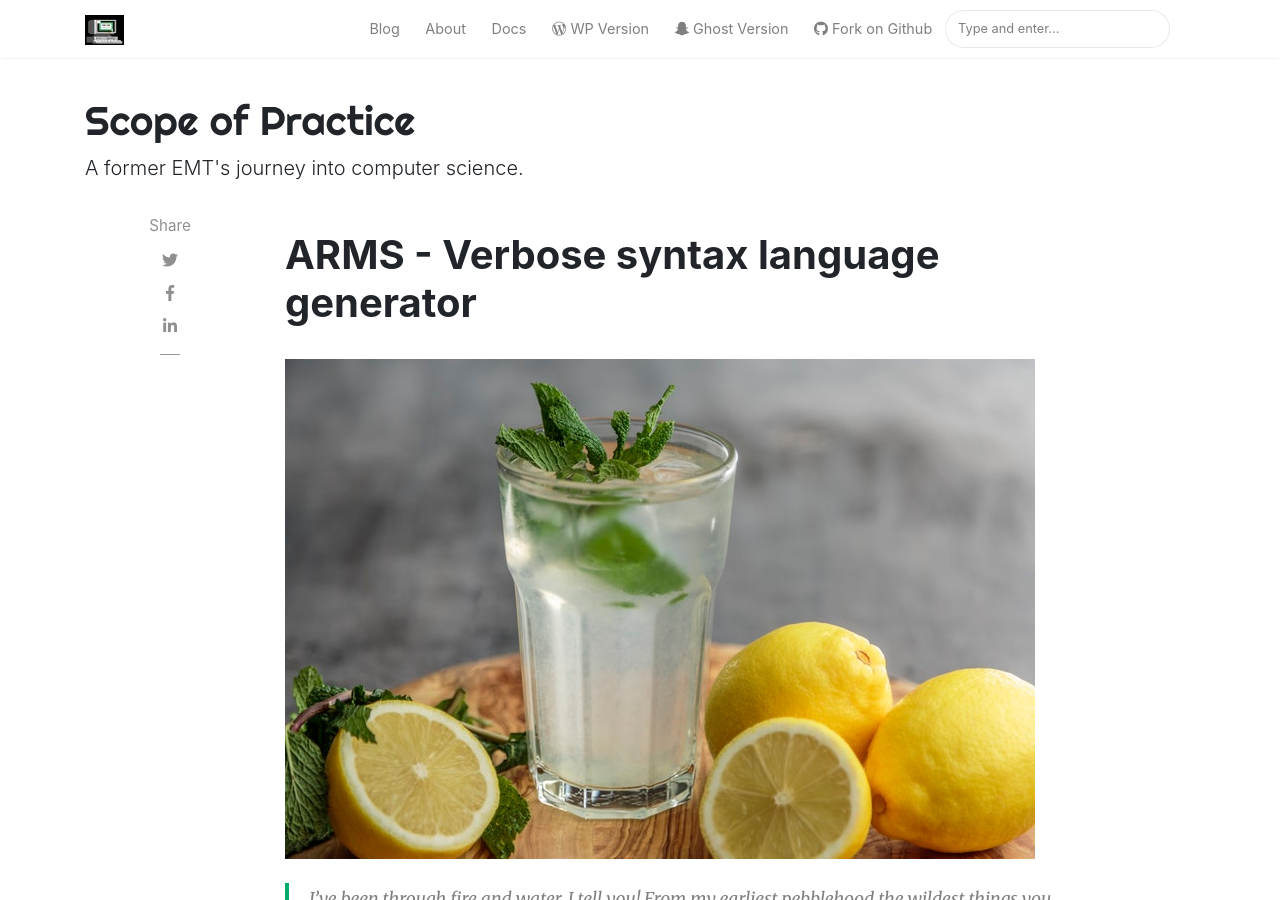
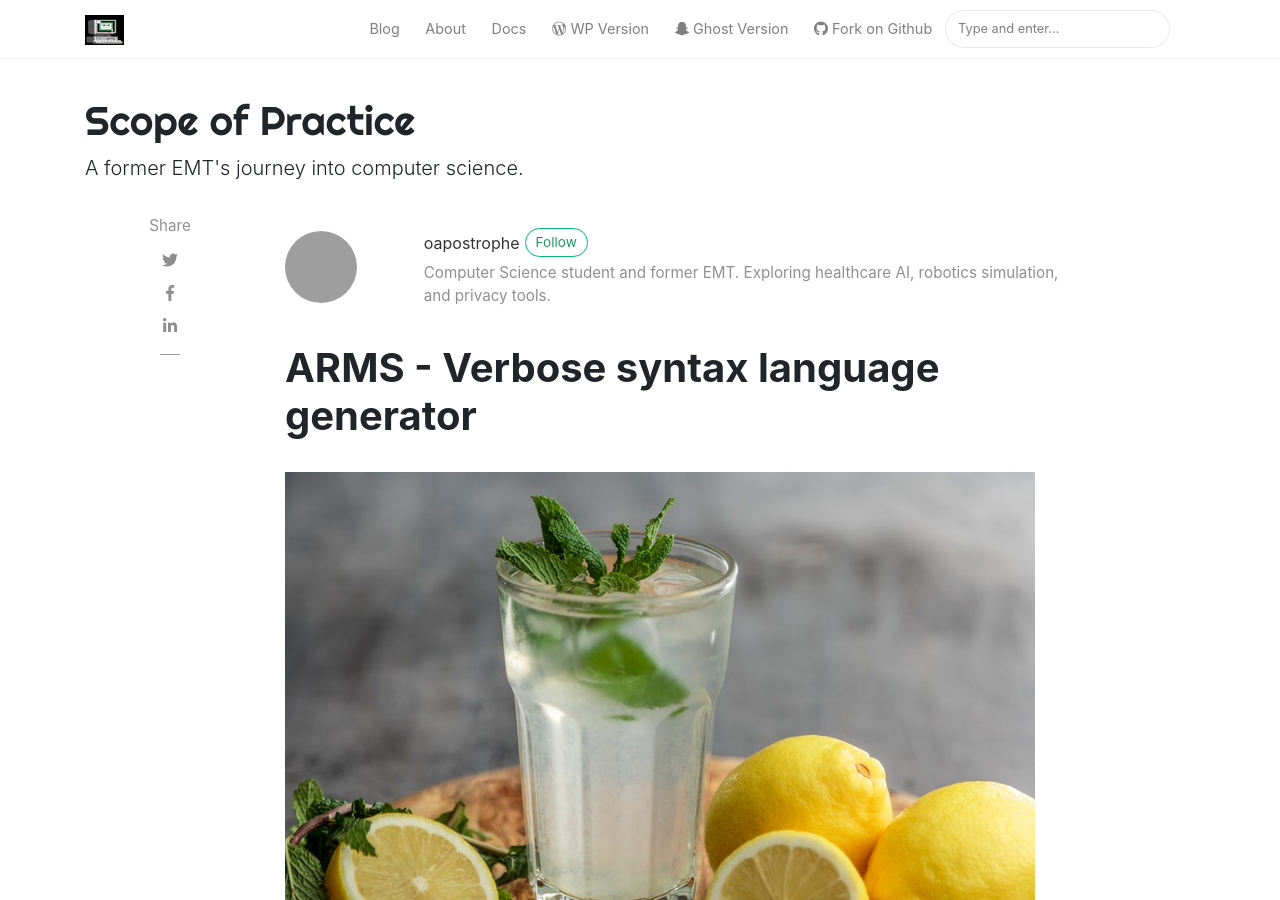
Before and after one commit to oapostrophe/oapostrophe.github.io, a Jekyll site: the page built from _posts/2021-05-20-arms-report.md, in a window 1280 px wide and 900 px high. Built offline with Jekyll 4.4.1, drawn with Linux system fonts in a browser that asks for light colours; nearby versions of some CDN libraries; comment, search, counter and statistics services are not loaded; some of the changed lines change nothing that is shown; grey boxes are pictures that could not be loaded.

Commit message:
files change

```diff
--- a/_config.yml
+++ b/_config.yml
@@ -20,15 +20,6 @@
     email: swow2015@mymail.pomona.edu
     web: https://github.com/oapostrophe
     description: "Computer Science student and former EMT.  Exploring healthcare AI, robotics simulation, and privacy tools."
-  john:
-    name: John
-    display_name: John
-    avatar: 'assets/images/avatar.png'
-    gravatar: b1cc14991db7a456fcd761680bbc8f81
-    email: wowthemesnet@gmail.com
-    web: https://www.wowthemes.net
-    twitter: https://twitter.com/wowthemesnet
-    description: "This is the author box. Write a short description of the author here. You are currently previewing Mediumish demo, a Jekyll template compatible with Github pages."
 
 # Plugins
 plugins:
--- a/_posts/2021-05-20-arms-report.md
+++ b/_posts/2021-05-20-arms-report.md
@@ -1,7 +1,7 @@
 ---
 layout: post
 title:  "ARMS - Verbose syntax language generator"
-author:
+author: sean
 categories: [ Robotics, Simulation ]
 image: assets/images/14.jpg
 ---
```
Also changed, not shown: assets/images/computer_logo.png (added).
